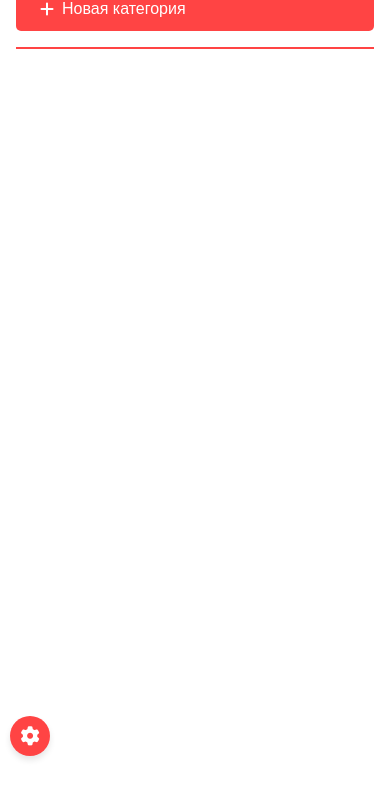
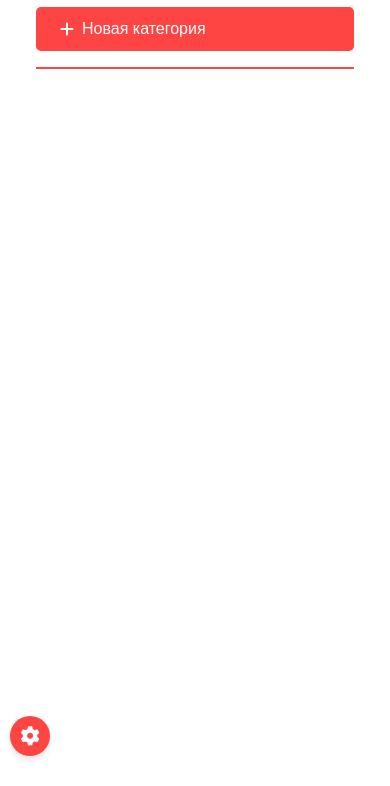
Before and after one commit to Sakurasi333/TaskTracker, a plain HTML site: page index.html in a window 390 px wide. Shown: the part 78-864 px from the top of the page. Drawn offline with Linux system fonts and the light colour scheme.

Commit message:
Update style.css

```diff
--- a/style.css
+++ b/style.css
@@ -113,6 +113,29 @@ input:checked + .slider {
 input:checked + .slider:before {
     transform: translateX(26px);
 }
+
+/* Базовые стили для больших экранов */
+body {
+  margin: 20px;
+  padding: 20px;
+}
+
+/* Медиазапрос для экранов меньше 1200px */
+@media (max-width: 1200px) {
+  body {
+    margin: 15px;
+    padding: 15px;
+  }
+}
+
+/* Медиазапрос для экранов меньше 800px */
+@media (max-width: 800px) {
+  body {
+    margin: 10px;
+    padding: 10px;
+  }
+}
+
 
 .slider:after {
     content: "🌙";
```
